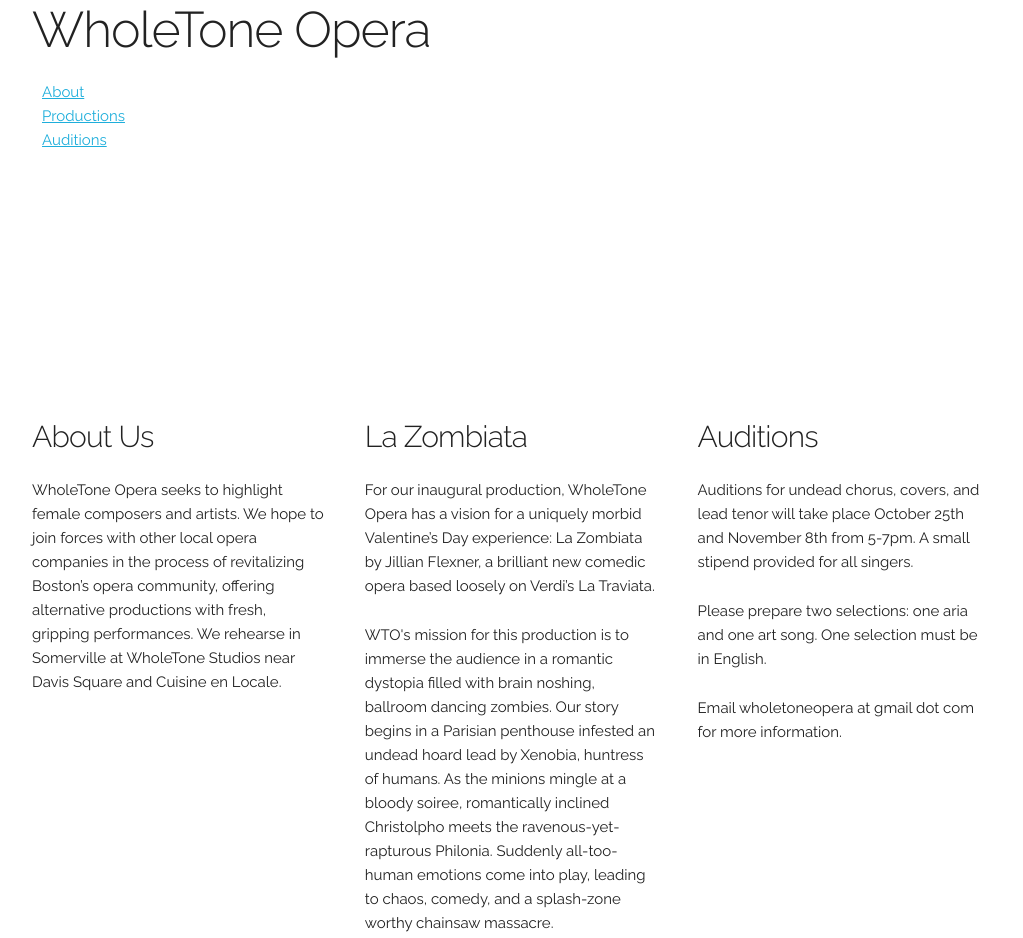
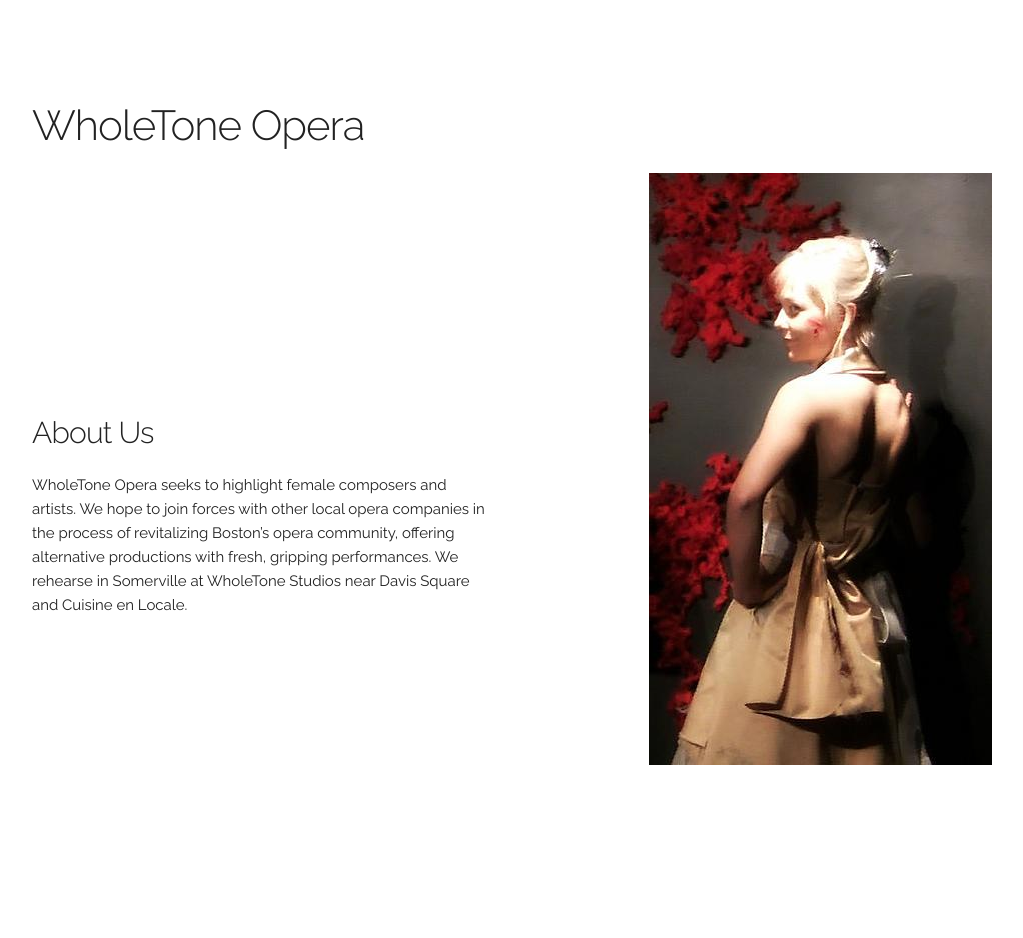
Before and after one commit to WholeToneStudios/WholeToneOpera, a plain HTML site: page index.html in a window 1280 px wide. Shown: the top 938 px of the page, without its empty margins (128-1151 px from the left). Drawn offline with Linux system fonts and the light colour scheme.

Commit message:
two columns

```diff
--- a/css/style.css
+++ b/css/style.css
@@ -6,3 +6,7 @@
       display: inline;
       padding: 0px 10px 0px 10px;
     }
+
+.header {
+  margin-top: 100px
+}
--- a/index.html
+++ b/index.html
@@ -34,27 +34,19 @@
   –––––––––––––––––––––––––––––––––––––––––––––––––– -->
   <div class="container">
   <section class='header'>
-      <h1>WholeTone Opera</h1>
+      <h2 class = 'title'>WholeTone Opera</h2>
+      <img class = 'nora u-max-full-width u-pull-right' src='images/zombie.png'>
   </section>
 
-  <div class - "navbar-spacer"></div>
-  <nav class = 'navbar'>
-    <ul class='navbar-list'>
-      <li class = 'navbar-item'><a href = '#about'>About</a></li>
-      <div class - "navbar-spacer"></div>
-      <li class = 'navbar-item'><a href ='#zombie'>Productions</a></li>
-      <div class - "navbar-spacer"></div>
-      <li class = 'navbar-item'><a href = '#audition'>Auditions</a></li>
-    </ul>
-  </nav>
-
     <div class="row">
-      <div class="one-third column" style="margin-top: 25%" id = "about">
+      <div class="one-half column" style="margin-top: 25%" id = "about">
         <h4>About Us</h4>
         <p>WholeTone Opera seeks to highlight female composers and artists. We hope to join forces with other local opera companies in the process of revitalizing Boston’s opera community, offering alternative productions with fresh, gripping performances. We rehearse in Somerville at WholeTone Studios near Davis Square and Cuisine en Locale.<link rel="stylesheet" href="css/skeleton.css"></p>
       </div>
+    </div>
 
-      <div class="one-third column" style="margin-top: 25%" id = "zombie">
+    <div class = 'row u-cf'>
+      <div class="one-half column" style="margin-top: 25%" id = "zombie">
         <h4>La Zombiata</h4>
         <p>For our inaugural production, WholeTone Opera has a vision for a uniquely morbid Valentine’s Day experience: La Zombiata by Jillian Flexner, a brilliant new comedic opera based loosely on Verdi’s La Traviata.
         </p>
@@ -63,7 +55,7 @@
       </div>
 
 
-      <div class="one-third column" style="margin-top: 25%" id = "audition">
+      <div class="one-half column" style="margin-top: 25%" id = "audition">
         <h4>Auditions</h4>
         <p>Auditions for undead chorus, covers, and lead tenor will take place October 25th and November 8th from 5-7pm. A small stipend provided for all singers.
         </p>
```
